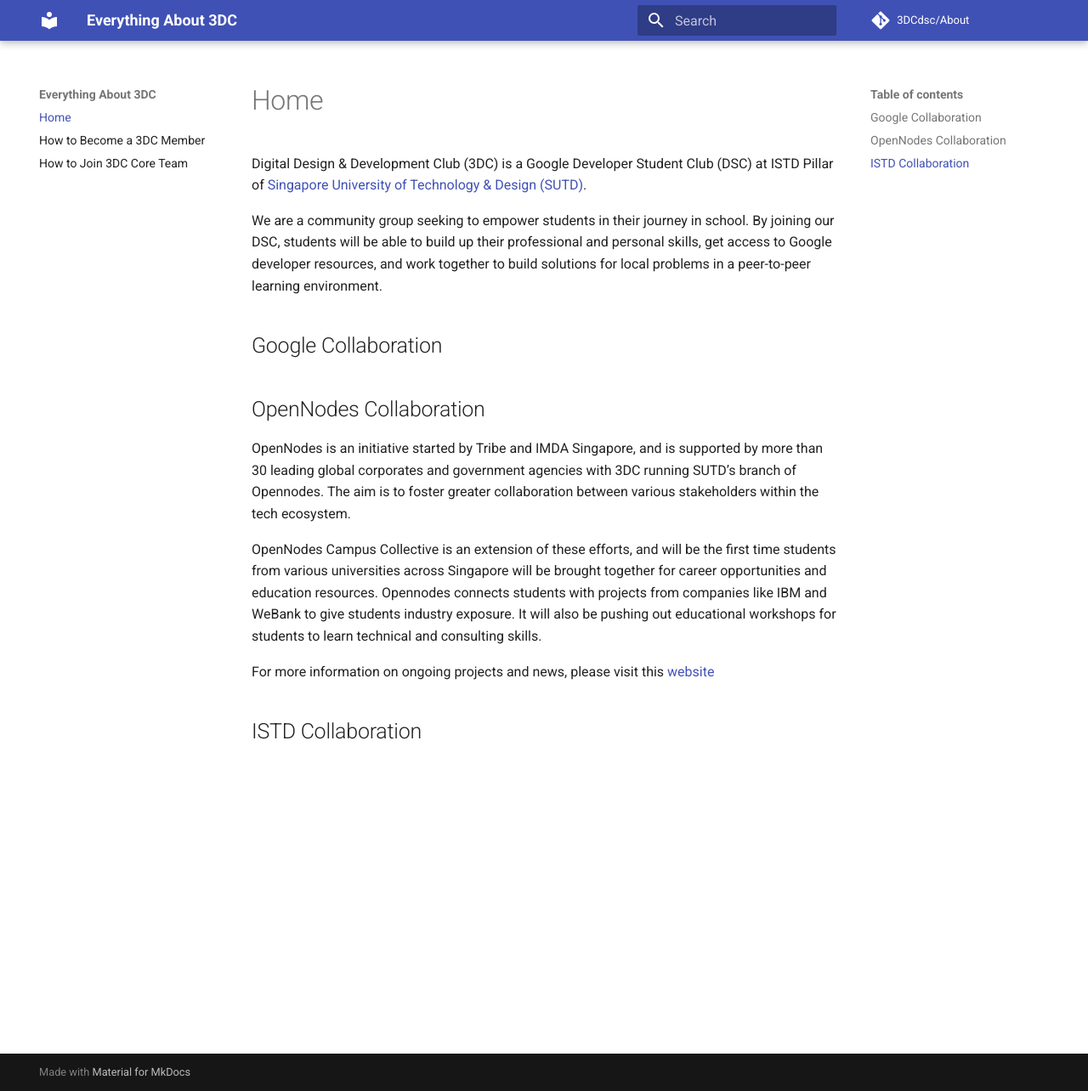
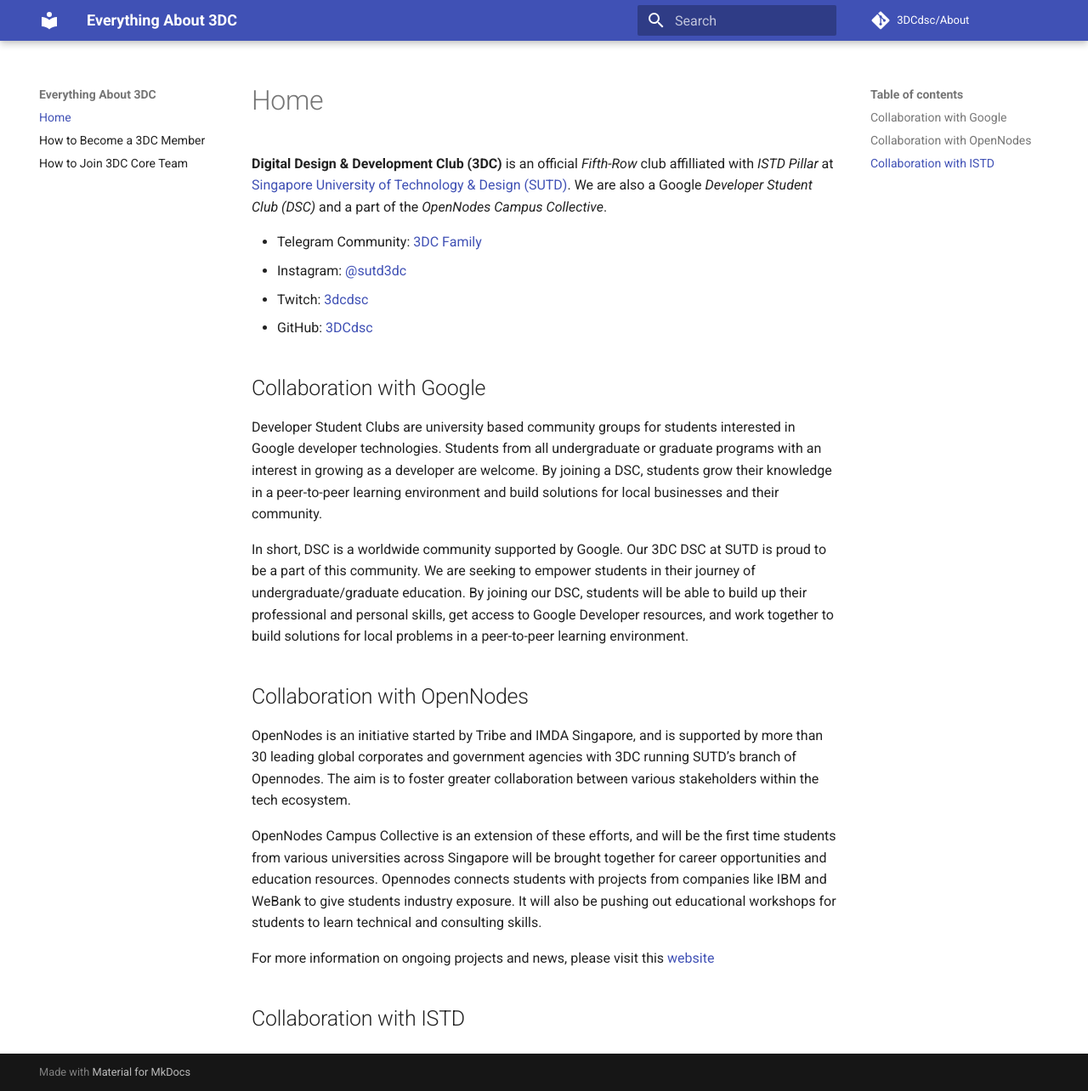
Before and after one commit to 3DCdsc/About, an MkDocs documentation site: the page built from docs/index.md, in a window 1280 px wide and 1284 px high. Shown: the whole window at 85% size. Built offline with MkDocs 1.6.1 and Material for MkDocs 9.7.7, drawn with Linux system fonts in a browser that asks for light colours; comment, search, counter and statistics services are not loaded.

Commit message:
Update index.md

```diff
--- a/docs/index.md
+++ b/docs/index.md
@@ -1,11 +1,19 @@
 # Home
-Digital Design & Development Club (3DC) is a Google Developer Student Club (DSC) at ISTD Pillar of [Singapore University of Technology & Design (SUTD)](https://www.sutd.edu.sg/).
+**Digital Design & Development Club (3DC)** is an official *Fifth-Row* club affilliated with *ISTD Pillar* at [Singapore University of Technology & Design (SUTD)](https://www.sutd.edu.sg/). We are also a Google *Developer Student Club (DSC)* and a part of the *OpenNodes Campus Collective*.
 
-We are a community group seeking to empower students in their journey in school. By joining our DSC, students will be able to build up their professional and personal skills, get access to Google developer resources, and work together to build solutions for local problems in a peer-to-peer learning environment.
 
-## Google Collaboration
+- Telegram Community: [3DC Family](https://t.me/joinchat/C_Nni1C77ZlOVTdjU4yf4Q)
+- Instagram: [@sutd3dc](https://www.instagram.com/sutd3dc/)
+- Twitch: [3dcdsc](https://www.twitch.tv/3dcdsc)
+- GitHub: [3DCdsc](https://github.com/3DCdsc)
 
-## OpenNodes Collaboration
+## Collaboration with Google
+
+Developer Student Clubs are university based community groups for students interested in Google developer technologies. Students from all undergraduate or graduate programs with an interest in growing as a developer are welcome. By joining a DSC, students grow their knowledge in a peer-to-peer learning environment and build solutions for local businesses and their community.
+
+In short, DSC is a worldwide community supported by Google. Our 3DC DSC at SUTD is proud to be a part of this community. We are seeking to empower students in their journey of undergraduate/graduate education. By joining our DSC, students will be able to build up their professional and personal skills, get access to Google Developer resources, and work together to build solutions for local problems in a peer-to-peer learning environment.
+
+## Collaboration with OpenNodes
 
 OpenNodes is an initiative started by Tribe and IMDA Singapore, and is supported by more than 30 leading global corporates and government agencies with 3DC running SUTD’s branch of Opennodes. The aim is to foster greater collaboration between various stakeholders within the tech ecosystem.
 
@@ -13,4 +21,4 @@
 
 For more information on ongoing projects and news, please visit this [website](https://campus.opennodes.com/)
 
-## ISTD Collaboration
+## Collaboration with ISTD
```
